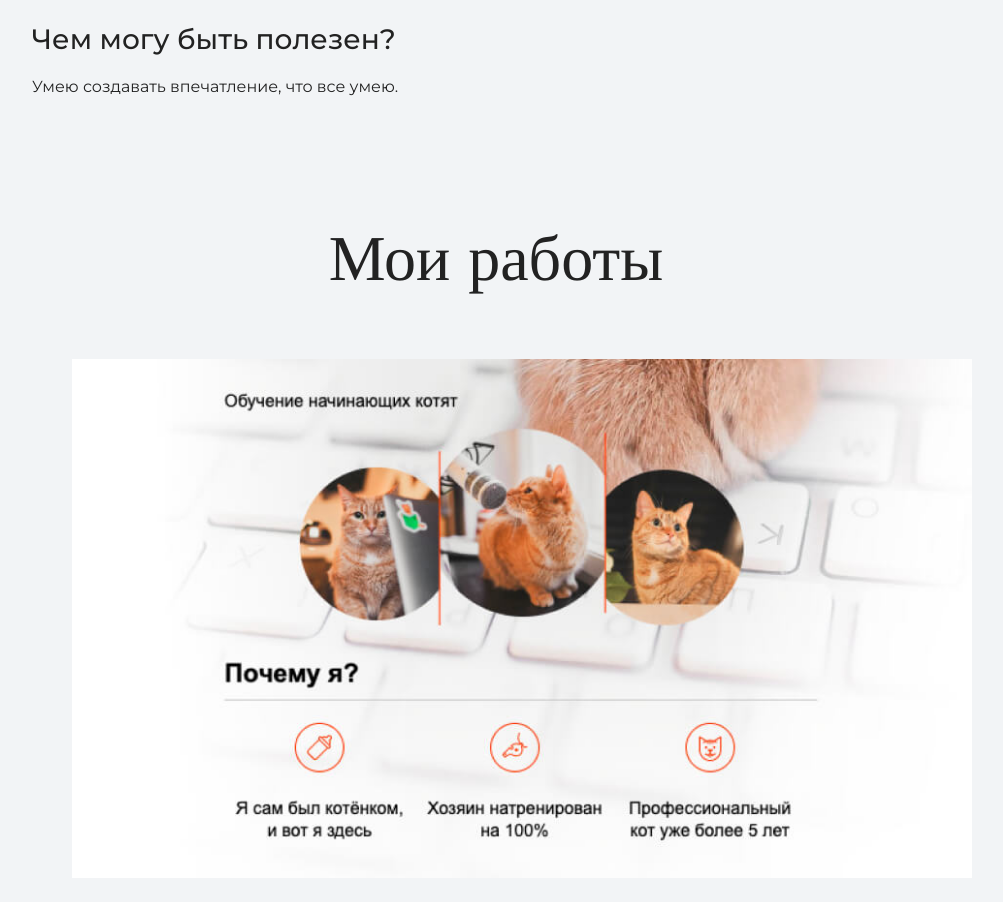
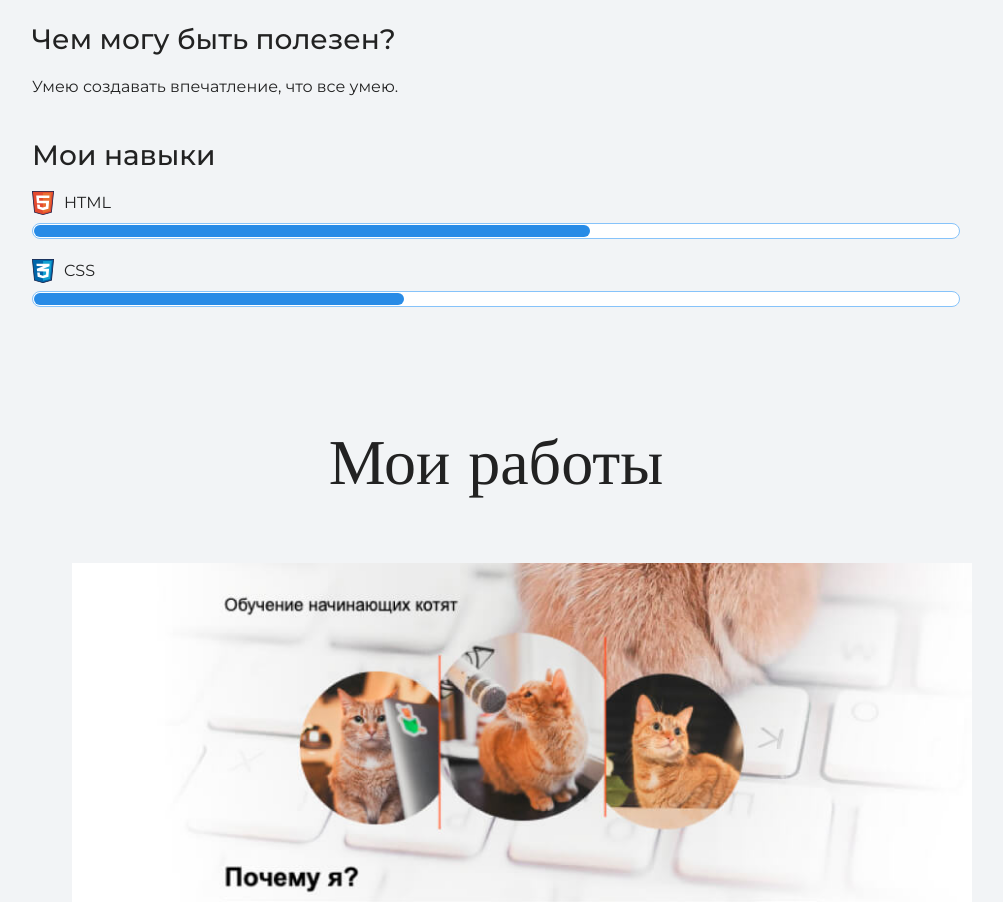
Before and after one commit to PiperMaru13/1stry, a plain HTML site: page index.html in a window 1280 px wide. Shown: the part 1820-2722 px from the top of the page, without its empty margins (144-1147 px from the left). Drawn offline with nearby package versions, Linux system fonts and the light colour scheme.

Commit message:
Skills update

```diff
--- a/index.html
+++ b/index.html
@@ -32,6 +32,16 @@
       <h3>Чем могу быть полезен?</h3>
       <p>Умею создавать впечатление, что все умею.</p>
     </div>
+
+    <div class="container">
+      <h3>Мои навыки</h3>
+      <dl class="skills-list">
+        <dt class="skill-html">HTML</dt>
+        <dd class="level"><div style="width: 60%">60%</div></dd>
+        <dt class="skill-css">CSS</dt>
+        <dd class="level"><div style="width: 40%">40%</div></dd>
+      </dl>
+    </div>
     </section>
 
     <section class="portfolio">
--- a/style.css
+++ b/style.css
@@ -120,6 +120,7 @@ body {
 
 .level {
   margin: 4px 0 16px;
+  margin-left: 0;
   padding: 0;
   height: 14px;
   font-size: 0;
@@ -167,6 +168,7 @@ body {
   border-radius: 4px;
   background-color: #288be6;
   color: #ffffff;
+  margin-bottom: 20ps
 }
 
 .page-footer {
```
